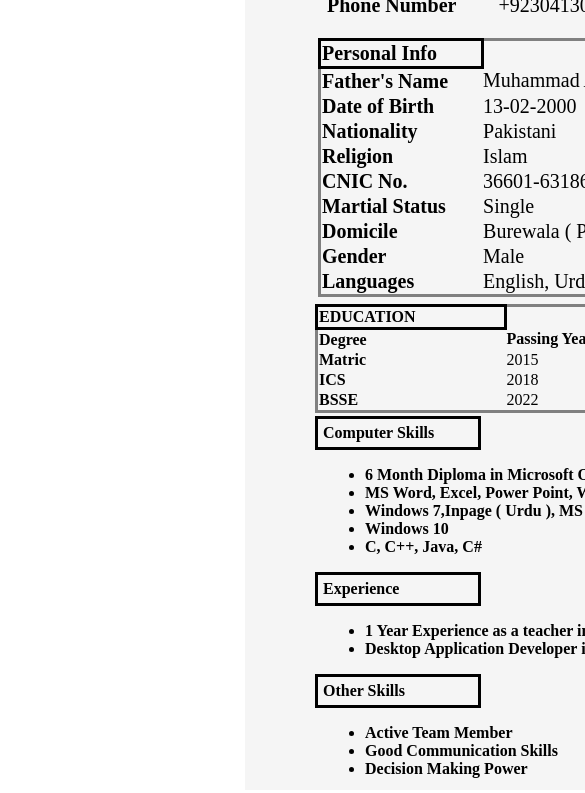
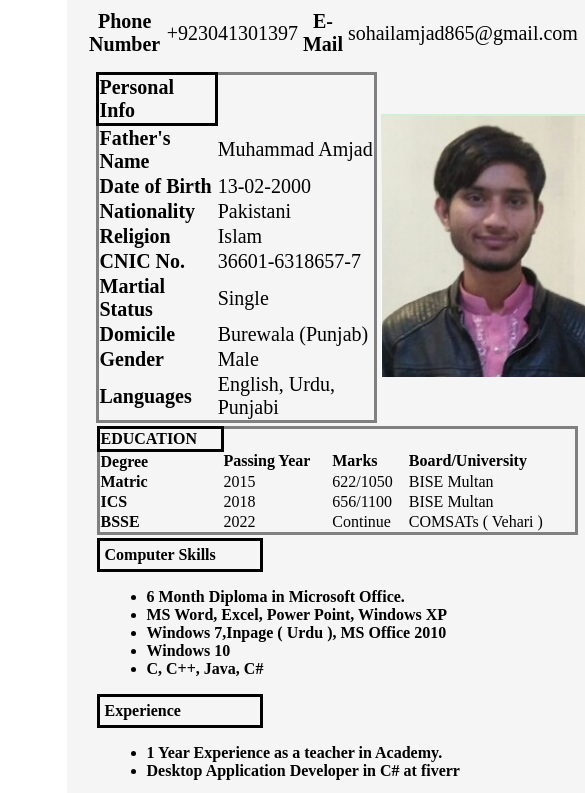
Before and after one commit to sohail-eng/sohail-eng.github.io, a plain HTML site: page index.html in a window 390 px wide. Shown: the part 91-884 px from the top of the page, 585 px wide, since content can reach past the window. Drawn offline with Linux system fonts and the light colour scheme.

Commit message:
update
set mobile view

```diff
--- a/index.html
+++ b/index.html
@@ -8,13 +8,7 @@
     <title>My CV</title>
 </head>
 <body>
-    <table>
-        <td>
-            <div class="dive">
 
-            </div>
-        </td>
-        <td>
     <div class="main">
         <table>
             <tr>
@@ -114,7 +108,7 @@
                                 <b>Domicile
                             </td>
                             <td>
-                                        Burewala ( Punjab )
+                                Burewala (Punjab)
                             </td>
                         </tr>
                         <tr>
@@ -262,12 +256,5 @@
             </ul>
         </div>
     </div>
-        </td>
-        <td>
-            <div class="dive">
-
-            </div>
-        </td>
-    </table>
 </body>
 </html>
--- a/style.css
+++ b/style.css
@@ -1,26 +1,29 @@
-.dive{
-    height: 600px;
-    width: 230px;
-    background-color: white;
-}
+
 .main{
-    height: 870px;
-    width: 850px;
+    height:fit-content;
+    width:fit-content;
     background-color: whitesmoke;
+    margin-left: 15%;
+    margin-right: 15%;
+    padding-right: 6px;
+    max-width: 780px;
+    position: absolute;
 }
 #titleDiv{
-    height: 20px;
-    width: 700px;
-    margin-left: 50px;
+    height:fit-content;
+    width: 100%;
+    margin-left: 15%;
     margin-top: 5px;
+    margin-bottom: 5px;
     text-align: center;
     padding: 15px;
     font-size:30px;
 }
 #contactinfo{
-    height: 20px;
-    width: 750px;
-    margin-left: 50px;
+    height: 0;
+    text-overflow: clip;
+    width: 100%;
+    margin-left: 7px;
     margin-top: 0px;
     text-align: center;
     padding: 10px;
@@ -28,8 +31,8 @@
 }
 #detailandpic{
     height: 220px;
-    width: 750px;
-    margin-left: 50px;
+    width: 100%;
+    margin-left: 6px;
     margin-top: 0px;
     text-align: left;
     padding: 0px;
@@ -38,7 +41,7 @@
 }
 #personalinfo{
     text-align: left;
-    width: 400px;
+    width: 100%;
     border-style: solid;
     border-collapse: collapse;
 }
@@ -54,13 +57,13 @@
     border-style: solid;
     width: 150px;
     padding: 5px;
-    margin-left: 70px;
+    margin-left: 30px;
     margin-top: 3px;
 }
 #education{
     height: 100px;
-    width: 730px;
-    margin-left: 70px;
+    width: 93%;
+    margin-left: 30px;
     margin-top: 0px;
     text-align: left;
     font-size: 16px;
@@ -68,6 +71,6 @@
     border-collapse: collapse;
 }
 #skills{
-    margin-left: 80px;
+    margin-left: 40px;
     font-size: 16px;
 }
```
Lines whose indentation alone changed are shown as unchanged.
